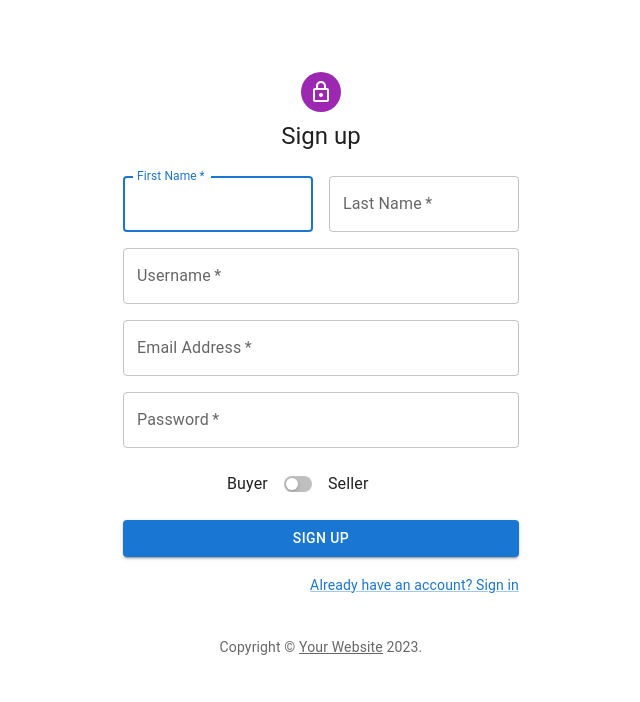
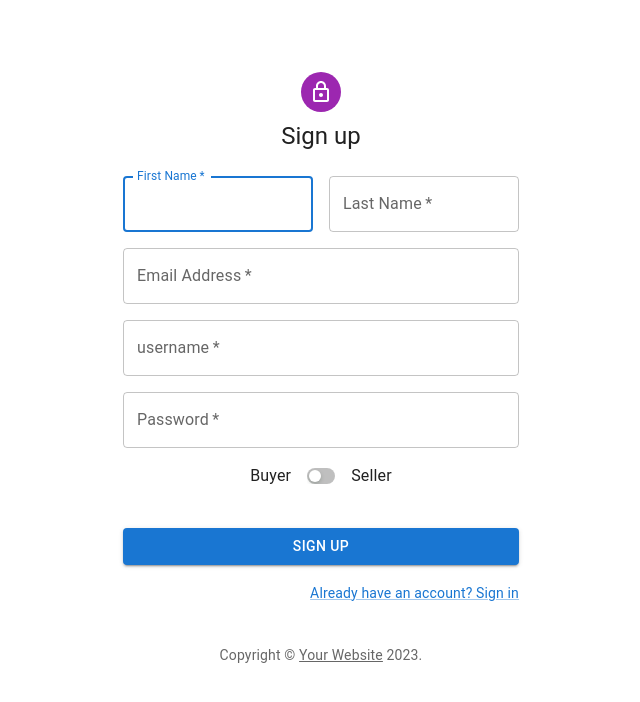
Before and after one commit to yanivm96/GroupBuy, a React (Create React App) app in the folder client/: page /SignUp in a window 1280 px wide. Shown: the top 702 px of the page, without its empty margins (319-959 px from the left). Built offline with nearby package versions, Linux system fonts and the light colour scheme.

Commit message:
work on signUp page

```diff
--- a/client/package.json
+++ b/client/package.json
@@ -10,11 +10,13 @@
     "@testing-library/jest-dom": "^5.16.5",
     "@testing-library/react": "^13.4.0",
     "@testing-library/user-event": "^13.5.0",
+    "formik": "^2.2.9",
     "react": "^18.2.0",
     "react-dom": "^18.2.0",
     "react-router-dom": "^6.9.0",
     "react-scripts": "5.0.1",
-    "web-vitals": "^2.1.4"
+    "web-vitals": "^2.1.4",
+    "yup": "^1.0.2"
   },
   "scripts": {
     "start": "react-scripts start",
--- a/client/src/Pages/SignUp.js
+++ b/client/src/Pages/SignUp.js
@@ -1,4 +1,7 @@
 import * as React from 'react';
+import { useState } from 'react';
+import { useFormik } from 'formik';
+import * as Yup from 'yup';
 import Avatar from '@mui/material/Avatar';
 import Button from '@mui/material/Button';
 import CssBaseline from '@mui/material/CssBaseline';
@@ -16,8 +19,12 @@ import axios from 'axios';
 import { useNavigate } from 'react-router-dom';
 import Stack from '@mui/material/Stack';
 import AntSwitch from './AntSwitch';
+import Alert from '@mui/material/Alert';
+import AlertTitle from '@mui/material/AlertTitle';
+
 
 function Copyright(props) {
+
     return (
         <Typography variant="body2" color="text.secondary" align="center" {...props}>
             {'Copyright © '}
@@ -30,8 +37,6 @@ function Copyright(props) {
     );
 }
 
-const theme = createTheme();
-
 axios.defaults.withCredentials = true;
 let axiosConfig = {
     headers: {
@@ -42,150 +47,109 @@ let axiosConfig = {
     },
 };
 
+const theme = createTheme();
 
-
+const validationSchema = Yup.object({
+    fname: Yup.string()
+        .required('First Name is required')
+        .matches(/^[a-zA-Z]+$/, 'First Name must contain only letters'),
+    lname: Yup.string()
+        .required('Last Name is required')
+        .matches(/^[a-zA-Z]+$/, 'Last Name must contain only letters'),
+    email: Yup.string()
+        .required('Email is required')
+        .email('Invalid email format'),
+    username: Yup.string()
+        .required('username is required')
+        .matches(/^[a-zA-Z0-9]+$/, 'username must contain only alphanumeric characters'),
+    password: Yup.string()
+        .required('Password is required'),
+});
 
 export default function SignUp() {
     const navigate = useNavigate();
-    const [checked, setChecked] = React.useState(false);
-    const [firstNameFiled, setCheckedFirstName] = React.useState(false);
-    const [lastNameFiled, setCheckedLastName] = React.useState(false);
-    const [emailFiled, setCheckedEmail] = React.useState(false);
-    const [usernameFiled, setCheckedUsername] = React.useState(false);
-    const [passwordFiled, setCheckedPassword] = React.useState(false);
+    const [checked, setChecked] = useState(false);
+    const [usernameError, setusernameError] = useState(false);
+    const [emailError, setEmailError] = useState(false);
 
-    const [firstNameError, setFirstNameError] = React.useState(false);
-    const [lastNameError, setLastNameError] = React.useState(false);
-    const [usernameError, setUsernameError] = React.useState(false);
-    const [emailError, setEmailError] = React.useState(false);
-    const [passwordError, setPasswordError] = React.useState(false);
+    async function checkusernameExistence(username) {
+        let url = "http://127.0.0.1:5000/user/check_username_existence";
 
-
-
-
-
-    function checkFields() {
-        return (firstNameFiled && lastNameFiled && emailFiled && usernameFiled && passwordFiled);
+        try {
+            const res = await axios.post(url, JSON.stringify({ "username": username }), axiosConfig);
+            if (res.data["exist"] === false) {
+                localStorage.setItem("token", res.data.token);
+                setusernameError(false)
+                return false
+            } else {
+                setusernameError(true)
+                return true
             }
-
-    function manageErrors() {
-        if (!firstNameFiled) {
-            setFirstNameError(true)
-            console.log("entered1")
-        }
-        if (!lastNameFiled) {
-            setLastNameError(true)
-            console.log("entered2")
-        }
-        if (!usernameFiled) {
-            setUsernameError(true)
-        }
-        if (!emailFiled) {
-            setEmailError(true)
-        }
-        if (!passwordFiled) {
-            setPasswordError(true)
+        } catch (error) {
+            console.error(error);
+            // handle error
         }
     }
 
-    const handleSubmit = (event) => {
-        event.preventDefault();
-        if (!checkFields()) {
-            manageErrors();
+    async function checkEmailExistence(email) {
+        let url = "http://127.0.0.1:5000/user/check_email_existence";
+
+        try {
+            const res = await axios.post(url, JSON.stringify({ "email": email }), axiosConfig);
+            if (res.data["exist"] === false) {
+                localStorage.setItem("token", res.data.token);
+                setEmailError(false)
+                return false
+            } else {
+                setEmailError(true)
+                return true
             }
-        else {
+        } catch (error) {
+            console.error(error);
+            // handle error
+        }
+    }
+
+    const formik = useFormik({
+        initialValues: {
+            fname: '',
+            lname: '',
+            email: '',
+            username: '',
+            password: '',
+        },
+        validationSchema: validationSchema,
+        onSubmit: async (values, { setSubmitting, setFieldError }) => {
+            let emailExist = await checkEmailExistence(values.email);
+            let usernameExist = await checkusernameExistence(values.username);
             let url;
-            const data = new FormData(event.currentTarget);
-            const userInput = {
-                username: data.get('userName'),
-                password: data.get('password'),
-                lname: data.get('lastName'),
-                fname: data.get('firstName'),
-                email: data.get('email'),
-            };
+            console.log(emailExist, usernameExist)
+            if (!emailExist && !usernameExist) {
                 if (checked === true) {
                     url = "http://127.0.0.1:5000/seller/create";
-            }
-            else {
+                } else {
                     url = "http://127.0.0.1:5000/user/create";
                 }
-            axios.post(url, JSON.stringify(userInput), axiosConfig)
-                .then((res) => {
+                try {
+                    const res = await axios.post(url, JSON.stringify(values), axiosConfig);
                     if (res.data) {
                         localStorage.setItem("token", res.data.token);
                         navigate("/");
                         window.location.reload(false);
                     } else {
-                        console.log("error loging");
+                        console.log("error logging");
                     }
+                } catch (error) {
+                    console.error(error);
+                    // handle error
+                }
+            }
+        },
     });
-        }
-    };
 
     const handleChange = (event) => {
         setChecked(event.target.checked);
     };
-
-
-    const handleFirstNameFiledChange = (event) => {
-        setFirstNameError(false)
-        const nameRegex = /^[a-zA-Z]+$/;
-        let fName = event.target.value;
-        if (fName === "" || !nameRegex.test(fName)) {
-            setCheckedFirstName(false);
-        }
-        else {
-            setCheckedFirstName(true);
-        }
-    };
-
-    const handleLastNameFiledChange = (event) => {
-        setLastNameError(false)
-        const nameRegex = /^[a-zA-Z]+$/;
-        let lName = event.target.value;
-        if (lName === "" || !nameRegex.test(lName)) {
-            setCheckedLastName(false);
-        }
-        else {
-            setCheckedLastName(true);
-        }
-    };
-
-    const handleEmailChange = (event) => {
-        setEmailError(false)
-        const emailRegex = /^[^\s@]+@[^\s@]+\.[^\s@]+$/;
-        let email = event.target.value;
-        if (email === "" || !emailRegex.test(email)) {
-            setCheckedEmail(false);
-        }
-        else {
-            setCheckedEmail(true);
-        }
-    };
-
-    const handlePasswordChange = (event) => {
-        setPasswordError(false)
-        if (event.target.value === "") {
-            setCheckedPassword(false);
-        }
-        else {
-            setCheckedPassword(true);
-        }
-    };
-
-    const handleUsernameChange = (event) => {
-        setUsernameError(false)
-        const usernameRegex = /^[a-zA-Z0-9]+$/;
-        let userName = event.target.value
-        if (userName === "" || !usernameRegex.test(userName)) {
-            setCheckedUsername(false);
-        }
-        else {
-            setCheckedUsername(true);
-        }
-    };
-
-
 
     return (
         <ThemeProvider theme={theme}>
@@ -205,77 +169,96 @@ export default function SignUp() {
                     <Typography component="h1" variant="h5">
                         Sign up
                     </Typography>
-                    <Box component="form" noValidate onSubmit={handleSubmit} sx={{ mt: 3 }}>
+                    <Box component="form" noValidate onSubmit={formik.handleSubmit} sx={{ mt: 3 }}>
                         <Grid container spacing={2}>
                             <Grid item xs={12} sm={6}>
                                 <TextField
+                                    autoComplete="fname"
+                                    name="fname"
                                     required
-                                    autoComplete="given-name"
-                                    name="firstName"
-                                    error={firstNameError}
                                     fullWidth
-                                    id="firstName"
+                                    id="fname"
                                     label="First Name"
                                     autoFocus
-                                    onChange={handleFirstNameFiledChange}
+                                    value={formik.values.fname}
+                                    onChange={formik.handleChange}
+                                    error={formik.touched.fname && Boolean(formik.errors.fname)}
+                                    helperText={formik.touched.fname && formik.errors.fname}
                                 />
                             </Grid>
                             <Grid item xs={12} sm={6}>
                                 <TextField
                                     required
-                                    error={lastNameError}
                                     fullWidth
-                                    id="lastName"
+                                    id="lname"
                                     label="Last Name"
-                                    name="lastName"
-                                    autoComplete="family-name"
-                                    onChange={handleLastNameFiledChange}
-                                />
-                            </Grid>
-                            <Grid item xs={12}>
-                                <TextField
-                                    error={usernameError}
-                                    required
-                                    fullWidth
-                                    id="userName"
-                                    label="Username"
-                                    name="userName"
-                                    autoComplete="user-name"
-                                    onChange={handleUsernameChange}
+                                    name="lname"
+                                    autoComplete="lname"
+                                    value={formik.values.lname}
+                                    onChange={formik.handleChange}
+                                    error={formik.touched.lname && Boolean(formik.errors.lname)}
+                                    helperText={formik.touched.lname && formik.errors.lname}
                                 />
                             </Grid>
                             <Grid item xs={12}>
                                 <TextField
                                     required
-                                    error={emailError}
-                                    type="email"
                                     fullWidth
                                     id="email"
                                     label="Email Address"
                                     name="email"
                                     autoComplete="email"
-                                    onChange={handleEmailChange}
+                                    value={formik.values.email}
+                                    onChange={formik.handleChange}
+                                    error={formik.touched.email && Boolean(formik.errors.email)}
+                                    helperText={formik.touched.email && formik.errors.email}
                                 />
                             </Grid>
                             <Grid item xs={12}>
                                 <TextField
                                     required
-                                    error={passwordError}
+                                    fullWidth
+                                    id="username"
+                                    label="username"
+                                    name="username"
+                                    autoComplete="username"
+                                    value={formik.values.username}
+                                    onChange={formik.handleChange}
+                                    error={formik.touched.username && Boolean(formik.errors.username)}
+                                    helperText={formik.touched.username && formik.errors.username}
+                                />
+                            </Grid>
+                            <Grid item xs={12}>
+                                <TextField
+                                    required
                                     fullWidth
                                     name="password"
                                     label="Password"
                                     type="password"
                                     id="password"
                                     autoComplete="new-password"
-                                    onChange={handlePasswordChange}
+                                    value={formik.values.password}
+                                    onChange={formik.handleChange}
+                                    error={formik.touched.password && Boolean(formik.errors.password)}
+                                    helperText={formik.touched.password && formik.errors.password}
                                 />
                             </Grid>
-                            <Stack direction="row" spacing={2} alignItems="center" sx={{ marginLeft: 15, marginTop: 3, }}>
-                                <Typography>Buyer</Typography>
+                            <Grid item xs={12}>
+                                <Stack direction="row" alignItems="center" justifyContent="center">
+                                    <Typography marginRight={2}> Buyer </Typography>
                                     <AntSwitch onChange={handleChange} inputProps={{ 'aria-label': 'ant design' }} />
-                                <Typography>Seller</Typography>
+                                    <Typography marginLeft={2}> Seller</Typography>
                                 </Stack>
                             </Grid>
+                        </Grid>
+                        <div> <p></p></div>
+                        {usernameError && <Alert variant="filled" severity="error" >
+                            username already exist.
+                        </Alert>}
+                        <div> <p></p></div>
+                        {emailError && <Alert variant="filled" severity="error" >
+                            email already exist.
+                        </Alert>}
                         <Button
                             type="submit"
                             fullWidth
@@ -286,15 +269,17 @@ export default function SignUp() {
                         </Button>
                         <Grid container justifyContent="flex-end">
                             <Grid item>
-                                <Link href="http://127.0.0.1:3000/SignIn" variant="body2">
+                                <Link href="#" variant="body2" onClick={() => navigate('/signin')}>
                                     Already have an account? Sign in
                                 </Link>
                             </Grid>
                         </Grid>
                     </Box>
                 </Box>
-                <Copyright sx={{ mt: 5 }} />
+                <Box mt={5}>
+                    <Copyright />
+                </Box>
             </Container>
-        </ThemeProvider>
+        </ThemeProvider >
     );
 }
```
Also changed, not shown: 2 other files (tests, documents, lock files or other folders). Lines whose indentation alone changed are shown as unchanged.
